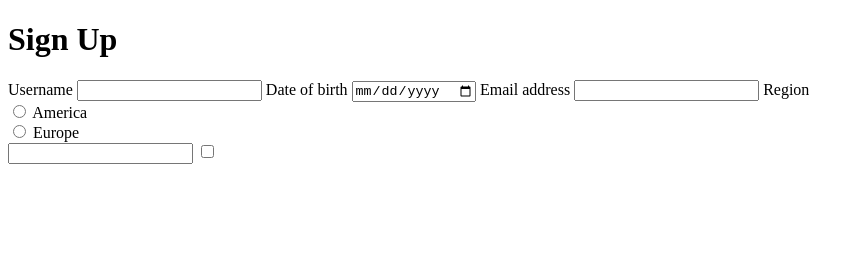
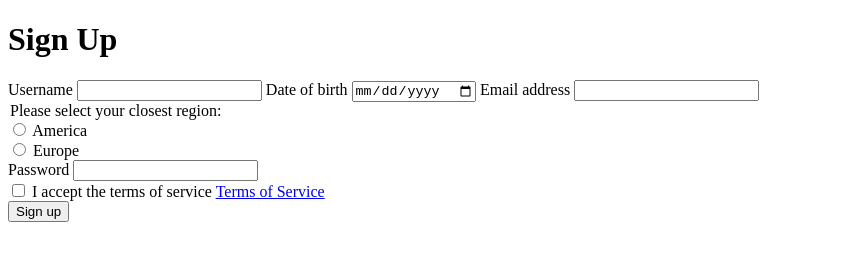
Before and after one commit to Lukas-Kvellestad/signup-form, a plain HTML site: page index.html in a window 1280 px wide. Shown: the whole page, without its empty margins (0-864 px from the left). Drawn offline with Linux system fonts and the light colour scheme.

Commit message:
Added submit button

```diff
--- a/index.html
+++ b/index.html
@@ -16,7 +16,8 @@
         <input type="date" name="birthdate" id="signUpBirthDateInput" />
         <label for="signupEmailInput">Email address</label>
         <input type="email" name="email" id="signupEmailInput" />
-        <label for="signupRegionInput">Region</label>
+        <div>
+          <legend>Please select your closest region:</legend>
           <div>
             <input
               type="radio"
@@ -35,12 +36,21 @@
             />
             <label for="signupRegionInputEurope">Europe</label>
           </div>
+        </div>
+        <label for="signupPasswordInput">Password</label>
         <input type="password" name="password" id="signupPasswordInput" />
+        <div>
           <input
             type="checkbox"
             name="terms-of-service"
             id="signupTermsOfService"
           />
+          <label for="signupTermsOfService"
+            >I accept the terms of service
+            <a href="/page/terms-of-service">Terms of Service</a></label
+          >
+        </div>
+        <button type="submit" id="signupSubmitBtn">Sign up</button>
       </form>
     </main>
   </body>
```
Lines whose indentation alone changed are shown as unchanged.
